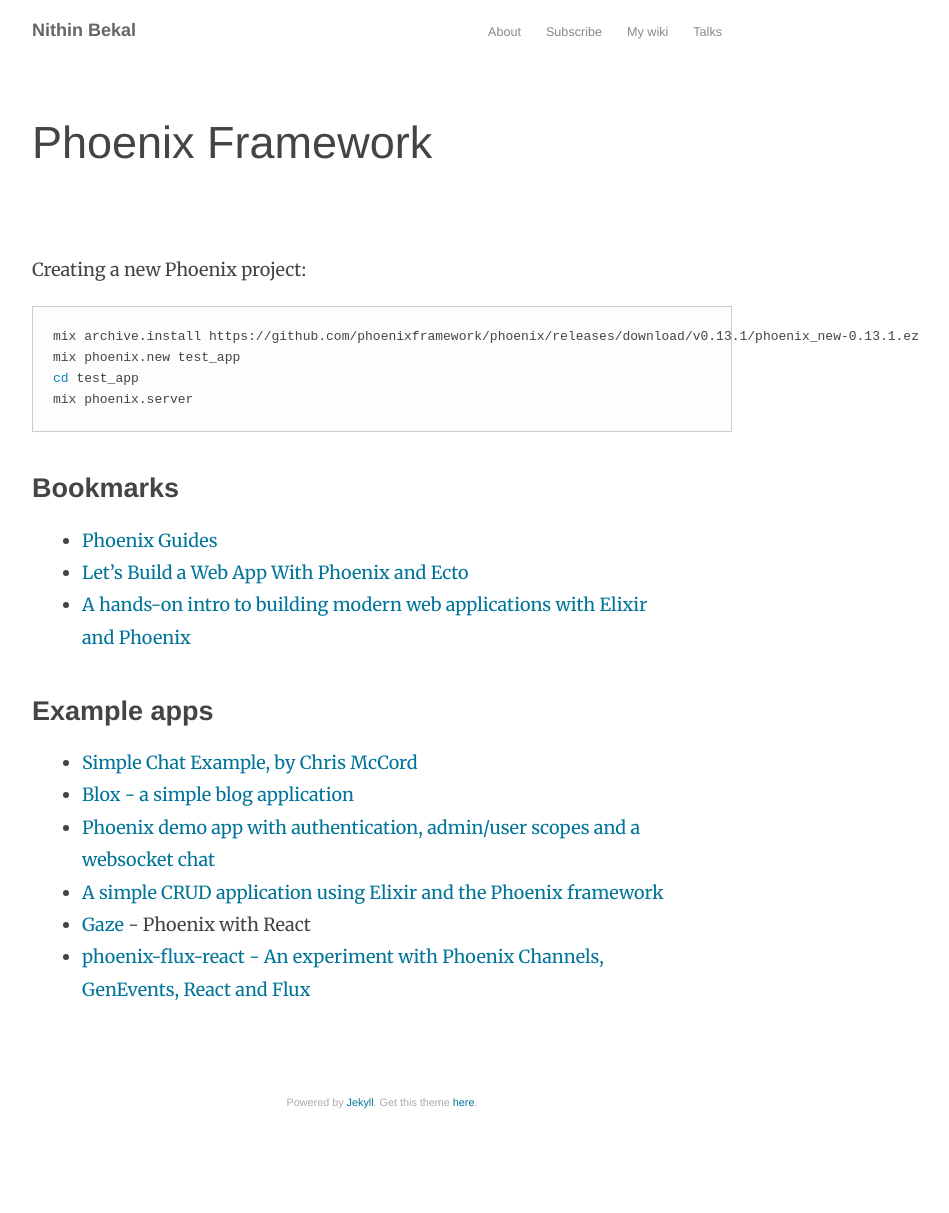
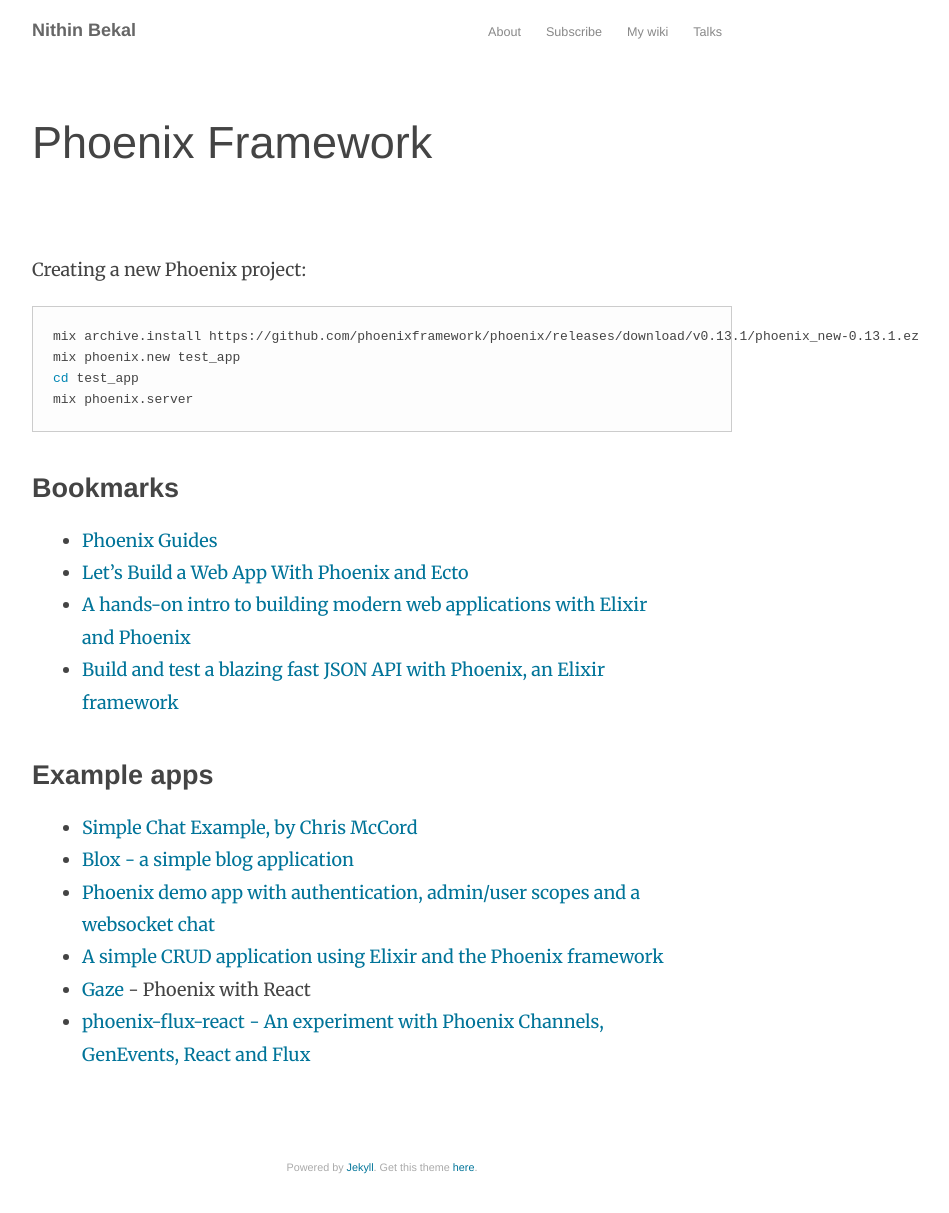
Before and after one commit to nithinbekal/nithinbekal.github.io, a Jekyll site: the page built from notes/phoenix.md, in a window 1280 px wide. Shown: the whole page, without its empty margins (258-1207 px from the left). Built offline with Jekyll 4.4.1, drawn with Linux system fonts in a browser that asks for light colours; before the commit the page ends 1148 px from its top, so only the background shows below that.

Commit message:
Add phoenix bookmarks

```diff
--- a/notes/phoenix.md
+++ b/notes/phoenix.md
@@ -14,9 +14,10 @@
 
 ## Bookmarks
 
-* [Phoenix Guides](https://github.com/phoenixframework/phoenix_guides)
+* [Phoenix Guides](http://www.phoenixframework.org/docs/overview)
 * [Let's Build a Web App With Phoenix and Ecto](http://www.elixirdose.com/post/elixirdose_intro_to_phoenix)
 * [A hands-on intro to building modern web applications with Elixir and Phoenix](http://phoenix.thefirehoseproject.com)
+* [Build and test a blazing fast JSON API with Phoenix, an Elixir framework](https://robots.thoughtbot.com/testing-a-phoenix-elixir-json-api)
 
 ## Example apps
 
```
